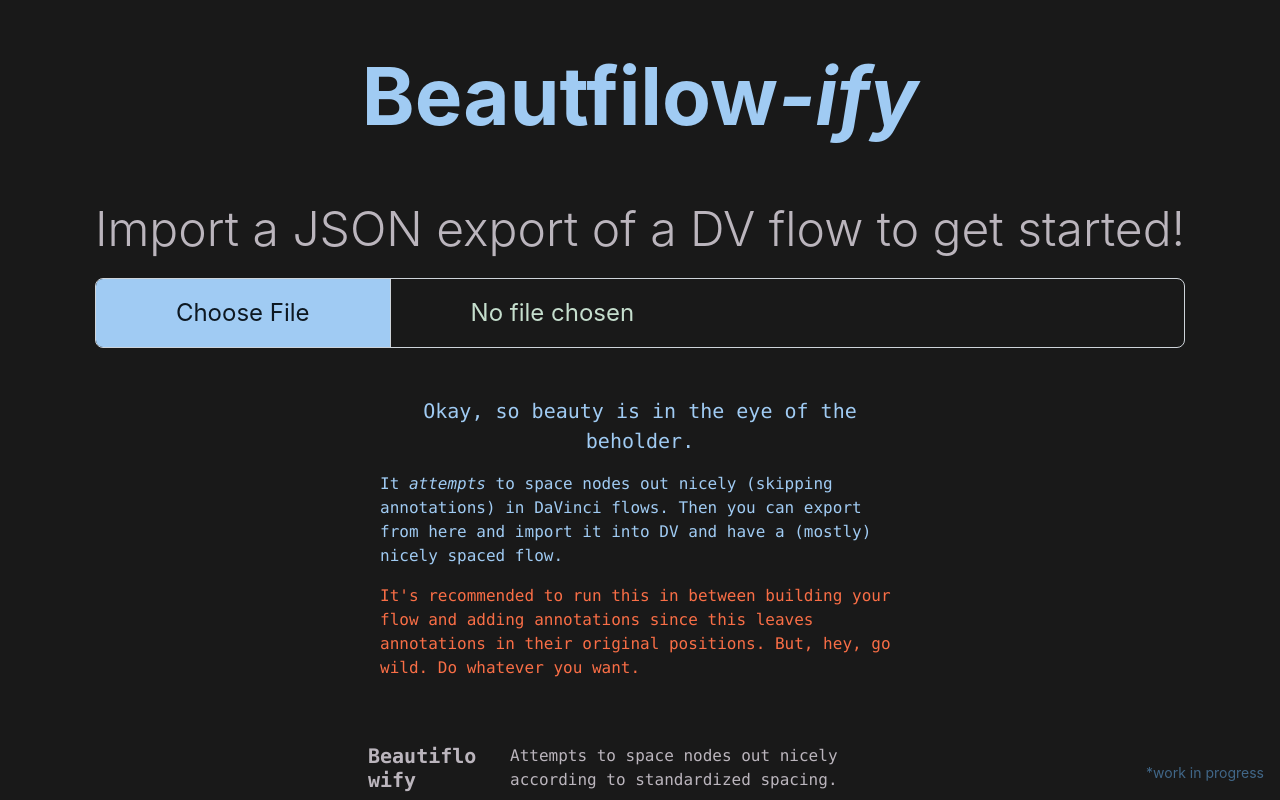
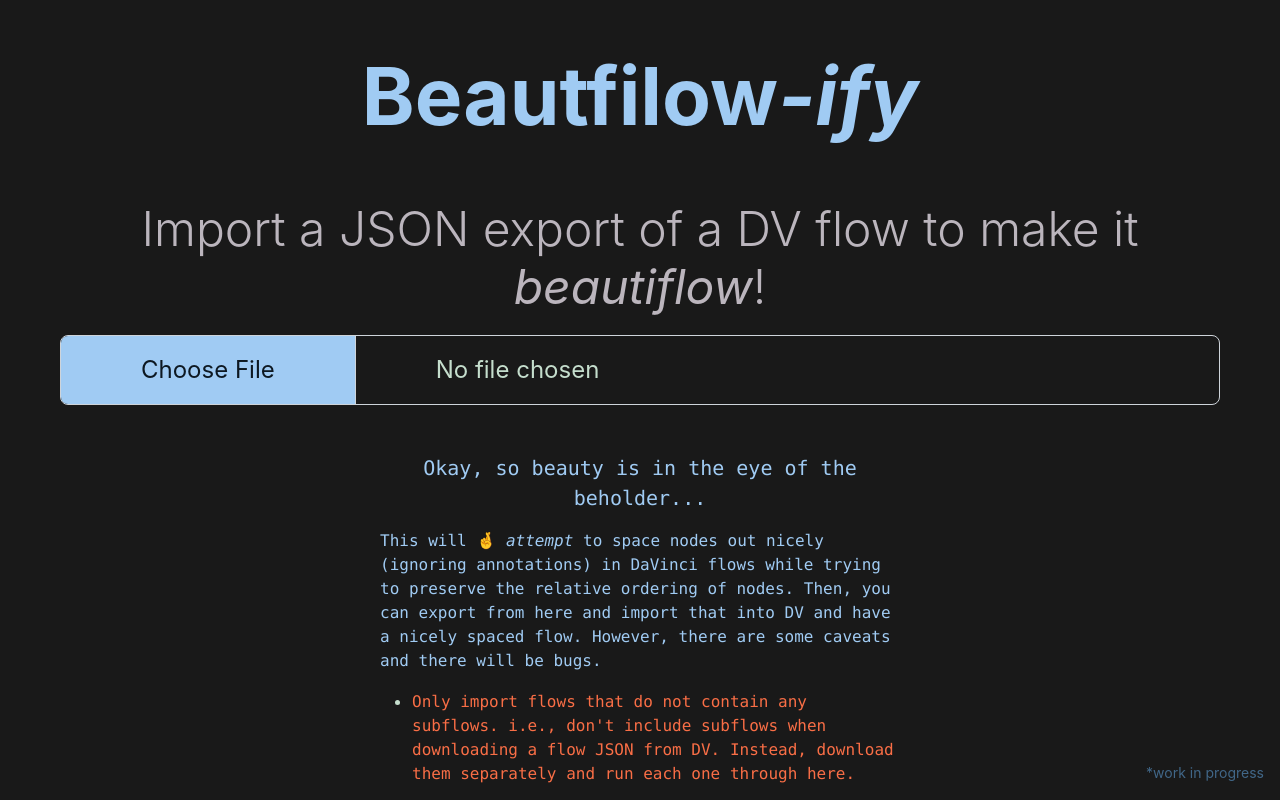
Before and after one commit to akdombrowski/beautiflow-visualization, a React (Create React App) app: page / in a window 1280 px wide. Built offline with nearby package versions, Linux system fonts and the light colour scheme.

Commit message:
changed some wording and styled the warnings into bulleted list

```diff
--- a/src/App.js
+++ b/src/App.js
@@ -669,7 +669,11 @@ function App() {
                 <Form.Group controlId="formFileLg" className="">
                   <Form.Label className="pb-1">
                     <h6 className="display-5 text-info text-center">
-                      Import a JSON export of a DV flow to get started!
+                      Import a JSON export of a DV flow to make it{" "}
+                      <b>
+                        <i>beautiflow</i>
+                      </b>
+                      !
                     </h6>
                   </Form.Label>
                   <Form.Control
@@ -687,28 +691,42 @@ function App() {
                 <Row className="justify-content-center">
                   <Col xs={12}>
                     <p className="fs-5 p-0 text-light text-center font-monospace fw-lighter text-break">
-                      Okay, so beauty is in the eye of the beholder.
+                      Okay, so beauty is in the eye of the beholder...
                     </p>
                   </Col>
                 </Row>
                 <Row>
                   <Col xs={12}>
                     <p className="fs-6 p-0 text-light text-start font-monospace fw-lighter text-break">
-                      It <i>attempts</i> to space nodes out nicely (skipping
-                      annotations) in DaVinci flows. Then you can export from
-                      here and import it into DV and have a (mostly) nicely
-                      spaced flow.
+                      This will 🤞 <i>attempt</i> to space nodes out nicely
+                      (ignoring annotations) in DaVinci flows while trying to
+                      preserve the relative ordering of nodes. Then, you can
+                      export from here and import that into DV and have a nicely
+                      spaced flow. However, there are some caveats and there
+                      will be bugs.
                     </p>
                   </Col>
                 </Row>
                 <Row>
                   <Col xs={12}>
-                    <p className="fs-6 p-0 text-warning text-start font-monospace fw-lighter text-break">
-                      It's recommended to run this in between building your flow
-                      and adding annotations since this leaves annotations in
-                      their original positions. But, hey, go wild. Do whatever
-                      you want.
-                    </p>
+                    <ul>
+                      <li>
+                        <p className="fs-6 p-0 text-warning text-start font-monospace fw-lighter text-break">
+                          Only import flows that do <b>not</b> contain any
+                          subflows. i.e., don't include subflows when
+                          downloading a flow JSON from DV. Instead, download
+                          them separately and run each one through here.
+                        </p>
+                      </li>
+                      <li>
+                        <p className="fs-6 p-0 text-warning text-start font-monospace fw-lighter text-break">
+                          It's recommended to run this in between building your
+                          flow and adding annotations since this leaves
+                          annotations in their original positions. But, hey, go
+                          wild. Do whatever you want.
+                        </p>
+                      </li>
+                    </ul>
                   </Col>
                 </Row>
               </Col>
```
